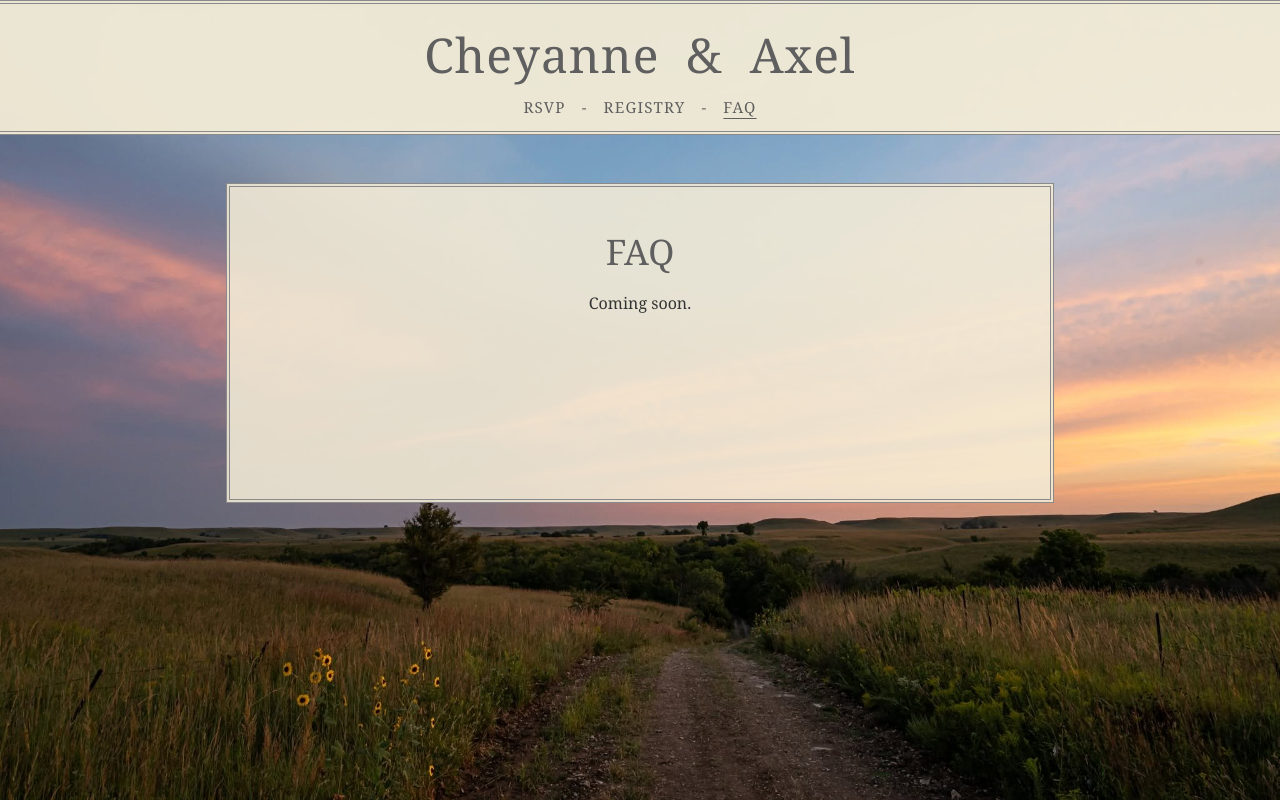
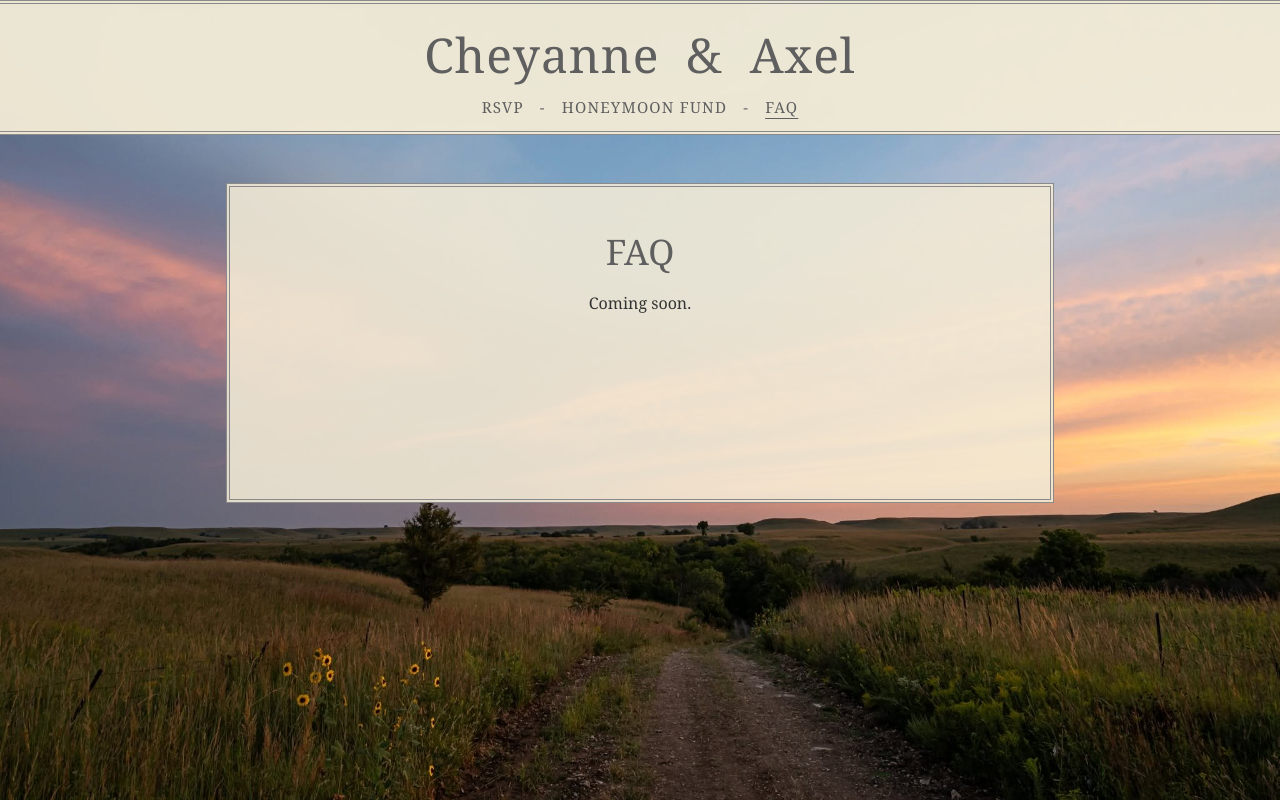
Before and after one commit to bcaxel3/wedding, a plain HTML site: page faq.html in a window 1280 px wide. Drawn offline with Linux system fonts and the light colour scheme.

Commit message:
Update faq.html

```diff
--- a/faq.html
+++ b/faq.html
@@ -10,7 +10,7 @@
 <body>
   <header class="banner">
     <a class="names" href="index.html">Cheyanne &nbsp;&amp;&nbsp; Axel</a>
-    <nav><a href="rsvp.html">RSVP</a><span class="sep">-</span><a href="registry.html">Registry</a><span class="sep">-</span><a href="faq.html" aria-current="page">FAQ</a></nav>
+    <nav><a href="rsvp.html">RSVP</a><span class="sep">-</span><a href="registry.html">Honeymoon Fund</a><span class="sep">-</span><a href="faq.html" aria-current="page">FAQ</a></nav>
   </header>
 
   <main class="page">
```
